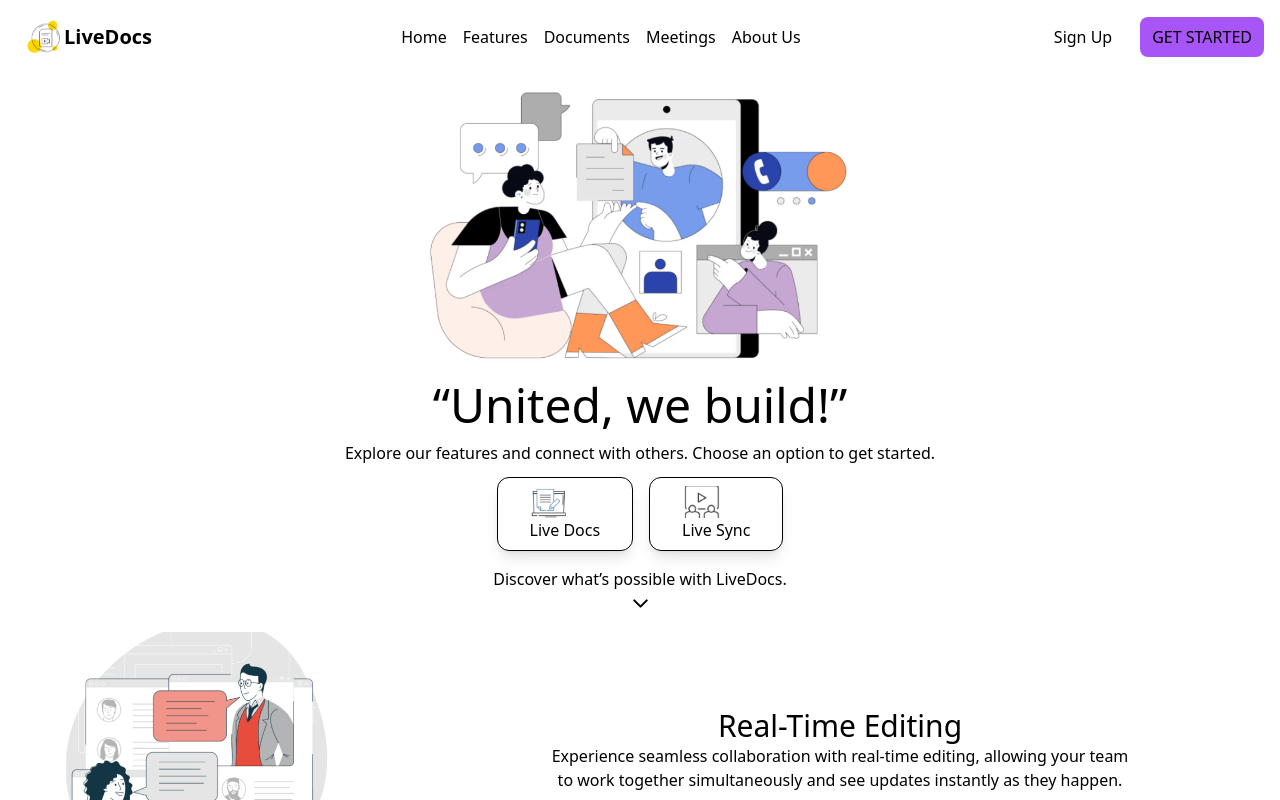
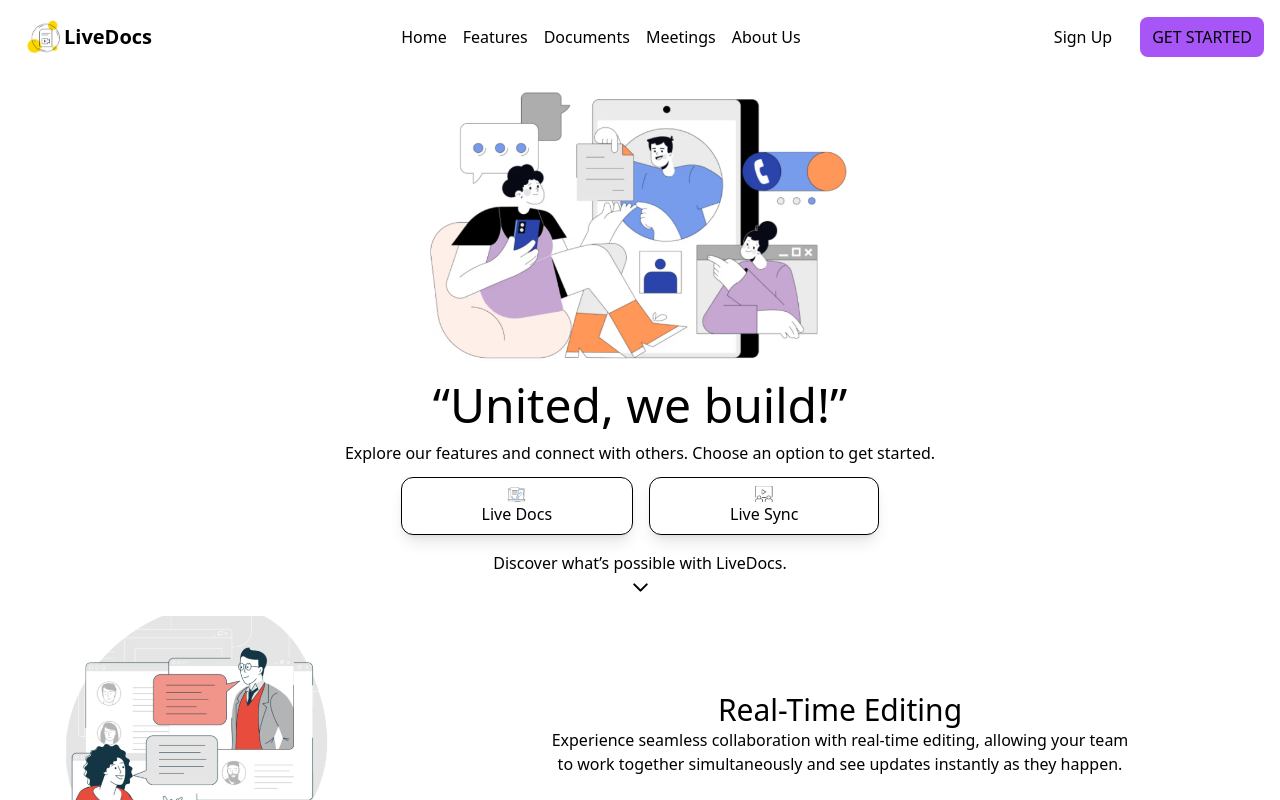
Before and after one commit to MeghaKaushal19/LiveDocs, a Next.js app: page / in a window 1280 px wide. Shown: the top 800 px of the page. Built offline with nearby package versions, Linux system fonts and the light colour scheme.

Commit message:
Refactor discover section and navbar component styling

```diff
--- a/app/page.tsx
+++ b/app/page.tsx
@@ -10,13 +10,13 @@ const page = () => {
       </div>
       <h1 className= "font-Play sans-serif text-5xl">“United, we build!”</h1>
       <p className= "text-center py-3">Explore our  features and connect with others. Choose an option to get started.</p>
-      <div className = "flex flex-row items-center justify-center py gap-4">
-      <button className="px-8 border border-solid border-black rounded-xl shadow-lg py-2 px-20">
-      <Image src="/images/image 7.png" alt="LiveDocs" width={40} height={40} />
+      <div className = "flex flex-row items-center justify-center gap-4">
+      <button className="border border-solid border-black rounded-xl shadow-lg py-2 px-20 flex flex-col items-center justify-center">
+      <Image src="/images/image 7.png" alt="LiveDocs" width={20} height={20} />
         Live Docs
         </button>
-      <button className="px-8 border border-solid border-black rounded-xl shadow-lg py-2 px-20">
-      <Image src="/images/image 5.png" alt="LiveSync" width={40} height={40} />
+      <button className="border border-solid border-black rounded-xl shadow-lg py-2 px-20 flex flex-col items-center justify-center">
+      <Image src="/images/image 5.png" alt="LiveSync" width={20} height={20} />
         Live Sync
         </button>
       </div>
```
